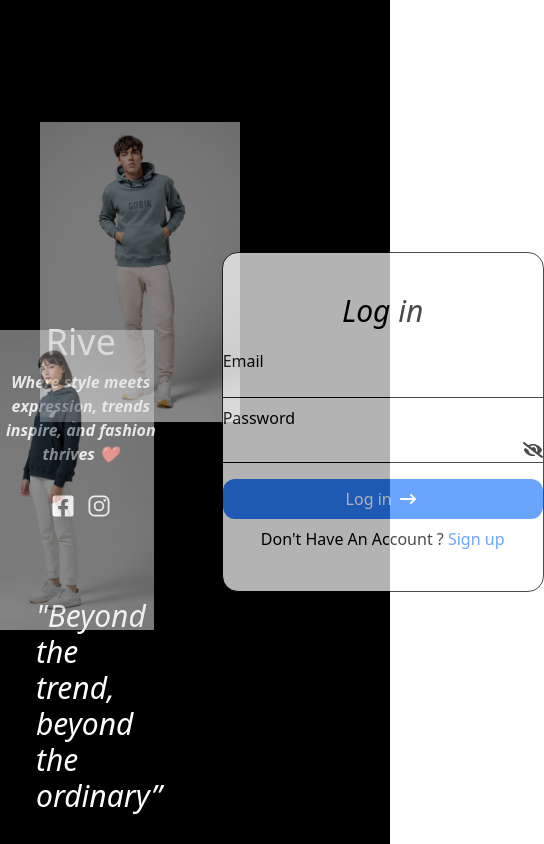
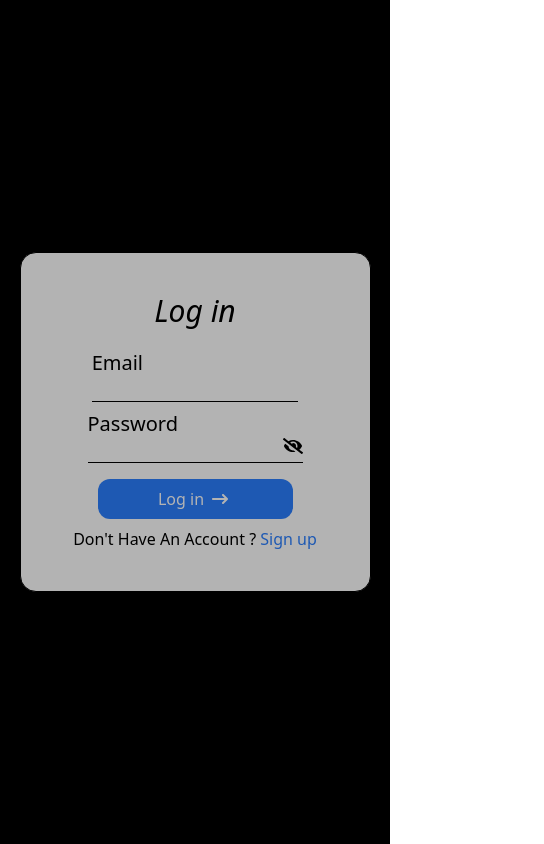
Before and after one commit to JatinTekam/full-stack-e-commerce, a React (Vite) app in the folder frontend/: page /login in a window 390 px wide. Shown: the whole page, 544 px wide, since content can reach past the window. Built offline with nearby package versions, Linux system fonts and the light colour scheme.

Commit message:
make login page responsive

```diff
--- a/frontend/package.json
+++ b/frontend/package.json
@@ -5,6 +5,7 @@
   "type": "module",
   "scripts": {
     "dev": "vite",
+    "start":"vite",
     "build": "vite build",
     "lint": "eslint .",
     "preview": "vite preview"
--- a/frontend/src/Pages/Login.jsx
+++ b/frontend/src/Pages/Login.jsx
@@ -68,25 +68,25 @@
 
 
   return (
-    <div className="w-full h-screen  flex  gap-15 items-center relative bg-black">
+    <div className="w-full h-screen  flex  gap-15 items-center relative bg-black justify-center">
       <Rive/>
 
-      <div className="w-160 flex flex-col items-center border  py-10 rounded-2xl bg-white opacity-70">
+      <div className="w-[90vw] md:w-[45vw] xl:w-[40vw] sm:w-[55vw] flex flex-col items-center border  py-10 rounded-2xl bg-white opacity-70">
         <h1 className="text-center text-3xl mb-5">
           <i>Log in</i>
         </h1>
         <form
           action=""
-          className="w-80 flex flex-col gap-2 "
+          className="w-[90vw]  md:w-[45vw] sm:w-[55vw] xl:w-[40vw] flex flex-col gap-2 items-center "
           onSubmit={handleSubmit(onSubmit)}
           method="post"
         >
           <div className="flex flex-col">
-            <label htmlFor="email">Email</label>
+            <label htmlFor="email" className="text-xl">Email</label>
             <input
               type="email"
               id="email"
-              className={`w-full outline-none ${
+              className={`w-[53vw] md:w-[30vw] sm:w-[35vw] outline-none ${
                 errors.email ? "border-b border-b-red-600" : "border-b"
               } `}
               {...register("email", {
@@ -104,14 +104,15 @@
             )}
           </div>
 
-          <label htmlFor="password">Password</label>
+          <div className="flex flex-col">
+          <label htmlFor="password" className="text-xl">Password</label>
           <div className="flex">
           <input
             type={showPassword ? "text" : "password"}
             id="password"
             name="password"
             autoComplete="new-password"
-            className={`w-80 outline-none ${
+            className={`w-[50vw] md:w-[29vw] sm:w-[32vw] outline-none ${
               errors.password ? "border-b border-b-red-600" : "border-b"
             } `}
             {...register("password", {
@@ -122,9 +123,9 @@
               },
             })}
             />
-            <button className="border-b cursor-pointer" onClick={()=>setShowPassword(!showPassword)}>
+            <span className="border-b cursor-pointer" onClick={()=>setShowPassword(!showPassword)}>
             <FaEyeSlash className="w-5"/>
-            </button>
+            </span>
             </div>
           {errors.password && (
             <p className="text-red-500 text-end text-sm">
@@ -132,10 +133,12 @@
             </p>
           )}
 
+          </div>
+
           <div className=" w-full flex justify-center items-center gap-12 mt-2 ">
-            <div className="w-full rounded-[16px]">
+            <div className="w-full rounded-[16px] flex justify-center">
               <button
-                className=" w-full bg-blue-500 p-2 text-white cursor-pointer rounded-[12px] hover:shadow-black flex items-center gap-2 justify-center"
+                className=" w-[50vw] md:w-[29vw] sm:w-[32vw]  bg-blue-500 p-2 text-white cursor-pointer rounded-[12px] hover:shadow-black flex items-center gap-2 justify-center"
                 disabled={isSubmitting}
                 type="submit"
               >
--- a/frontend/src/Pages/Signup.jsx
+++ b/frontend/src/Pages/Signup.jsx
@@ -6,7 +6,7 @@
 
 
   return (
-    <div className="w-full h-screen flex gap-2 items-center bg-black">
+    <div className="w-full h-screen flex gap-2 items-center bg-black justify-center">
       <Rive/>
       <div className="w-180 justify-around border p-5 rounded-2xl bg-white  opacity-70">
         <h1 className="text-center text-3xl mb-5">
--- a/frontend/src/component/Rive.jsx
+++ b/frontend/src/component/Rive.jsx
@@ -6,7 +6,7 @@
 
 const Rive = () => {
   return (
-    <div className="w-200 h-50 relative text-white text-center ">
+    <div className="w-200 h-50 relative text-white text-center hidden 2xl:block">
       <h1 className="text-4xl pb-2">Rive</h1>
       <div className="absolute -top-50 w-50 z-0 opacity-55 left-10">
         <img src={img1} alt="" />
```
